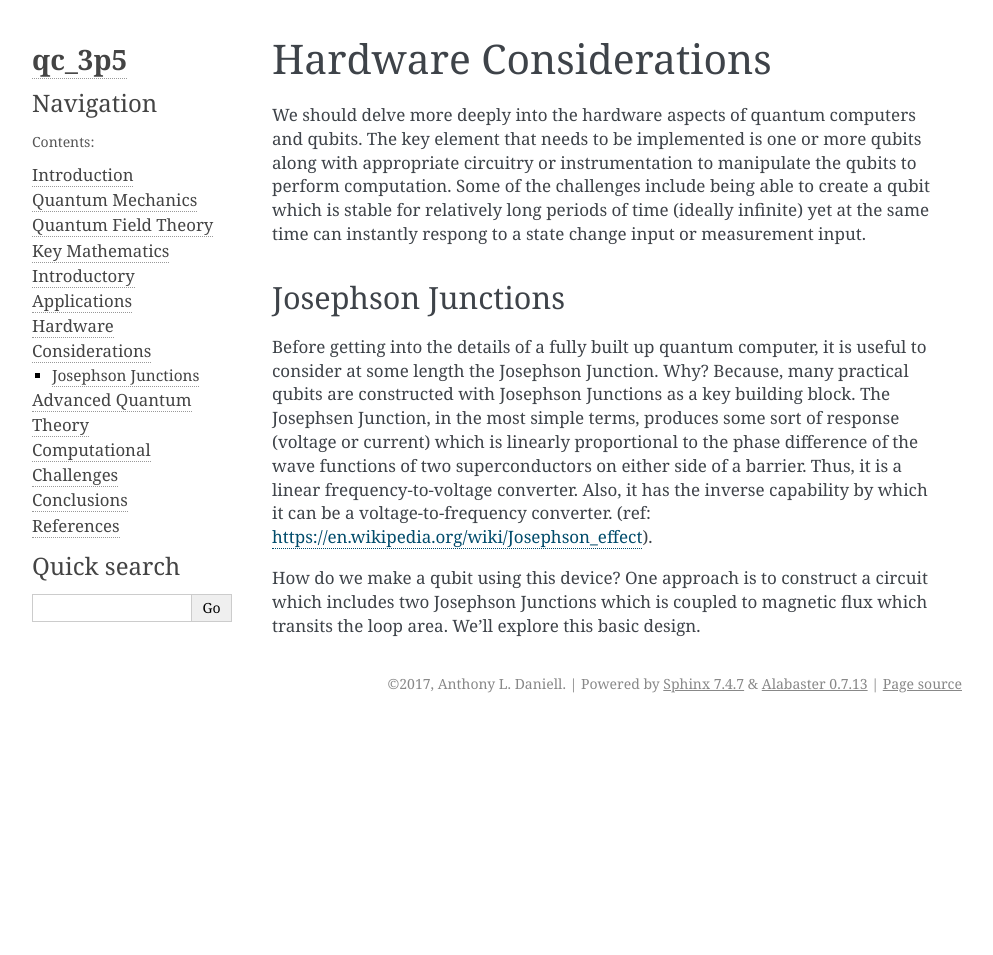
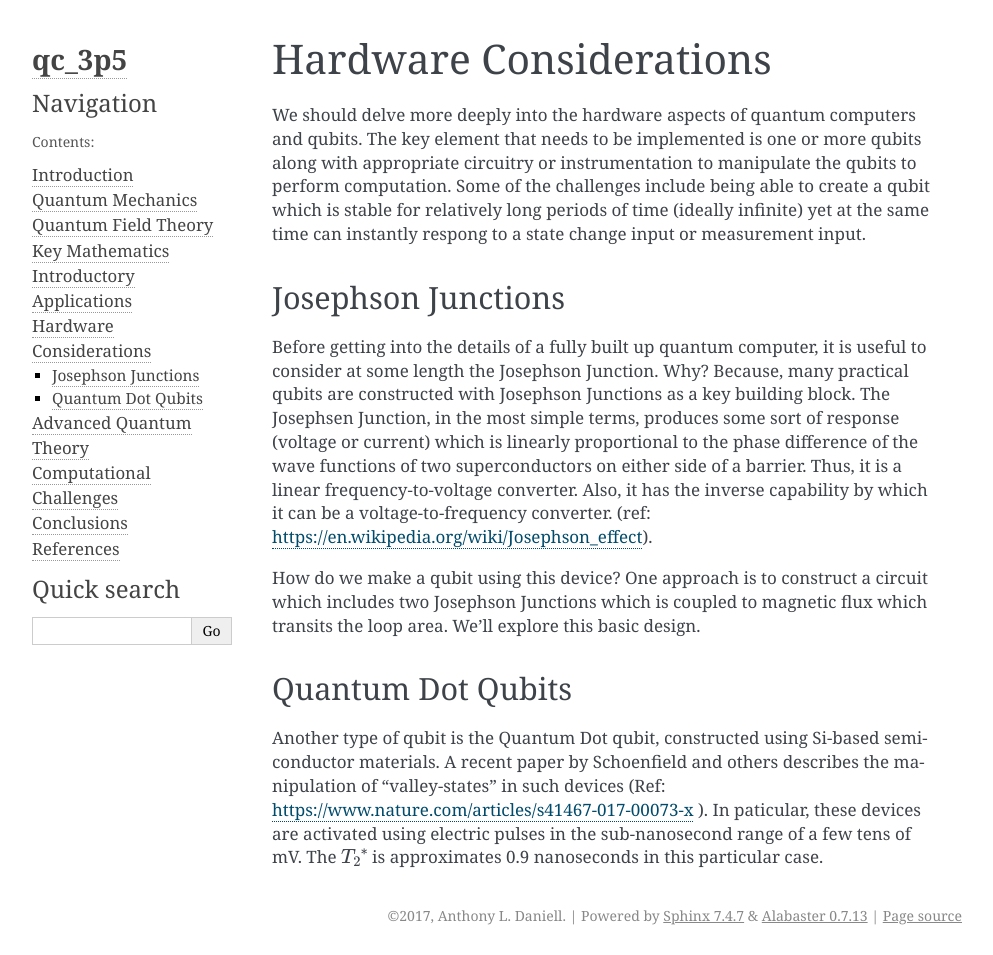
Before and after one commit to td2014/qc_3p5, a Sphinx documentation site: the page built from docs/docs/hardware_considerations.rst, in a window 1280 px wide. Shown: the whole page, without its empty margins (148-1141 px from the left). Built offline with Sphinx 7.4.7, drawn with Linux system fonts in a browser that asks for light colours; before the commit the page ends 900 px from its top, so only the background shows below that.

Commit message:
Added quantum dot text

```diff
--- a/docs/docs/hardware_considerations.rst
+++ b/docs/docs/hardware_considerations.rst
@@ -9,3 +9,9 @@ Josephson Junctions
 Before getting into the details of a fully built up quantum computer, it is useful to consider at some length the Josephson Junction.  Why?  Because, many practical qubits are constructed with Josephson Junctions as a key building block.  The Josephsen Junction, in the most simple terms, produces some sort of response (voltage or current) which is linearly proportional to the phase difference of the wave functions of two superconductors on either side of a barrier.  Thus, it is a linear frequency-to-voltage converter.  Also, it has the inverse capability by which it can be a voltage-to-frequency converter.  (ref: https://en.wikipedia.org/wiki/Josephson_effect).
 
 How do we make a qubit using this device?  One approach is to construct a circuit which includes two Josephson Junctions which is coupled to magnetic flux which transits the loop area.  We'll explore this basic design.
+
+
+Quantum Dot Qubits
+------------------
+
+Another type of qubit is the Quantum Dot qubit, constructed using Si-based semiconductor materials.  A recent paper by Schoenfield and others describes the manipulation of "valley-states" in such devices (Ref: https://www.nature.com/articles/s41467-017-00073-x ).  In paticular, these devices are activated using electric pulses in the sub-nanosecond range of a few tens of mV.  The :math:`{T_{2}}^*` is approximates 0.9 nanoseconds in this particular case.
```
Also changed, not shown: 6 other files.
